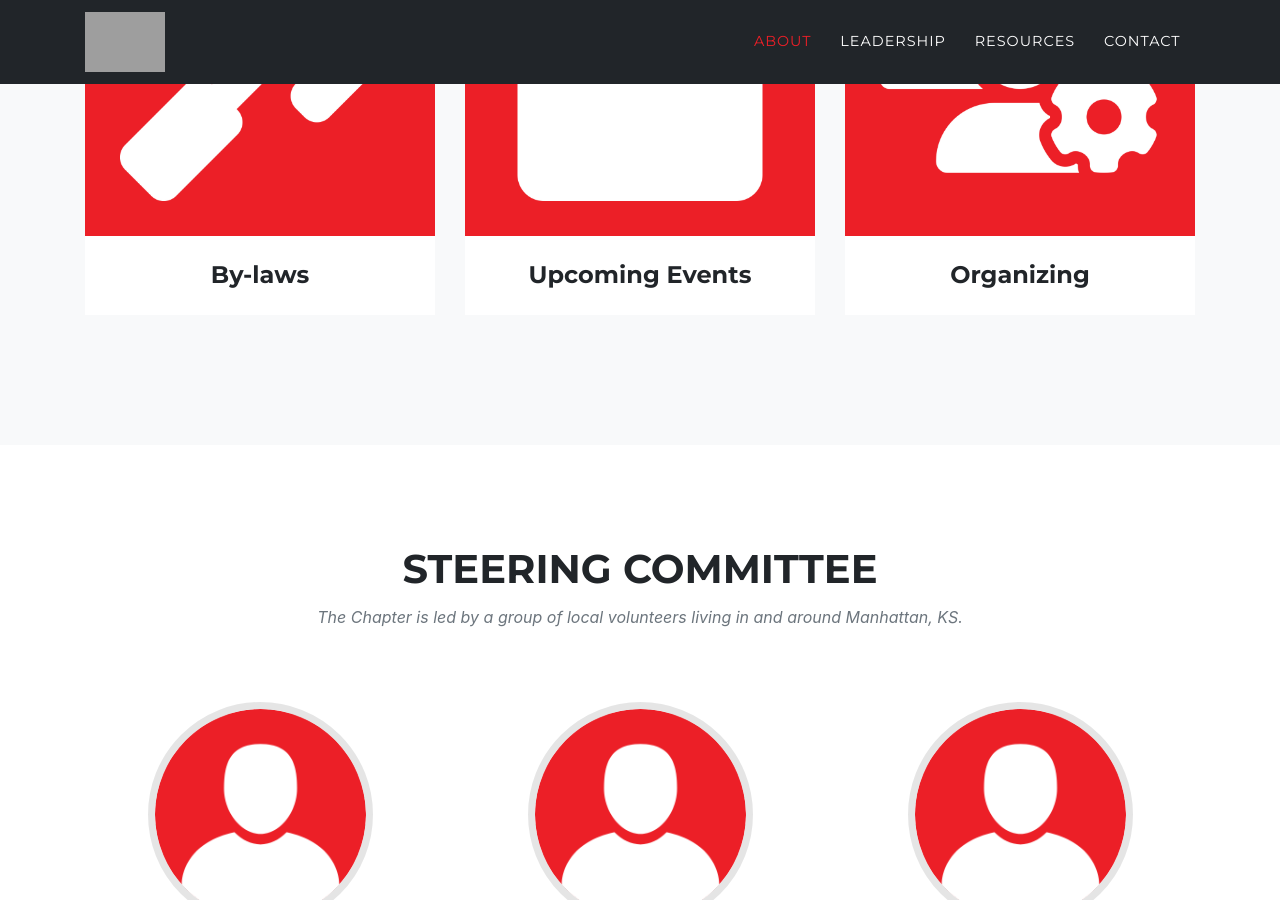
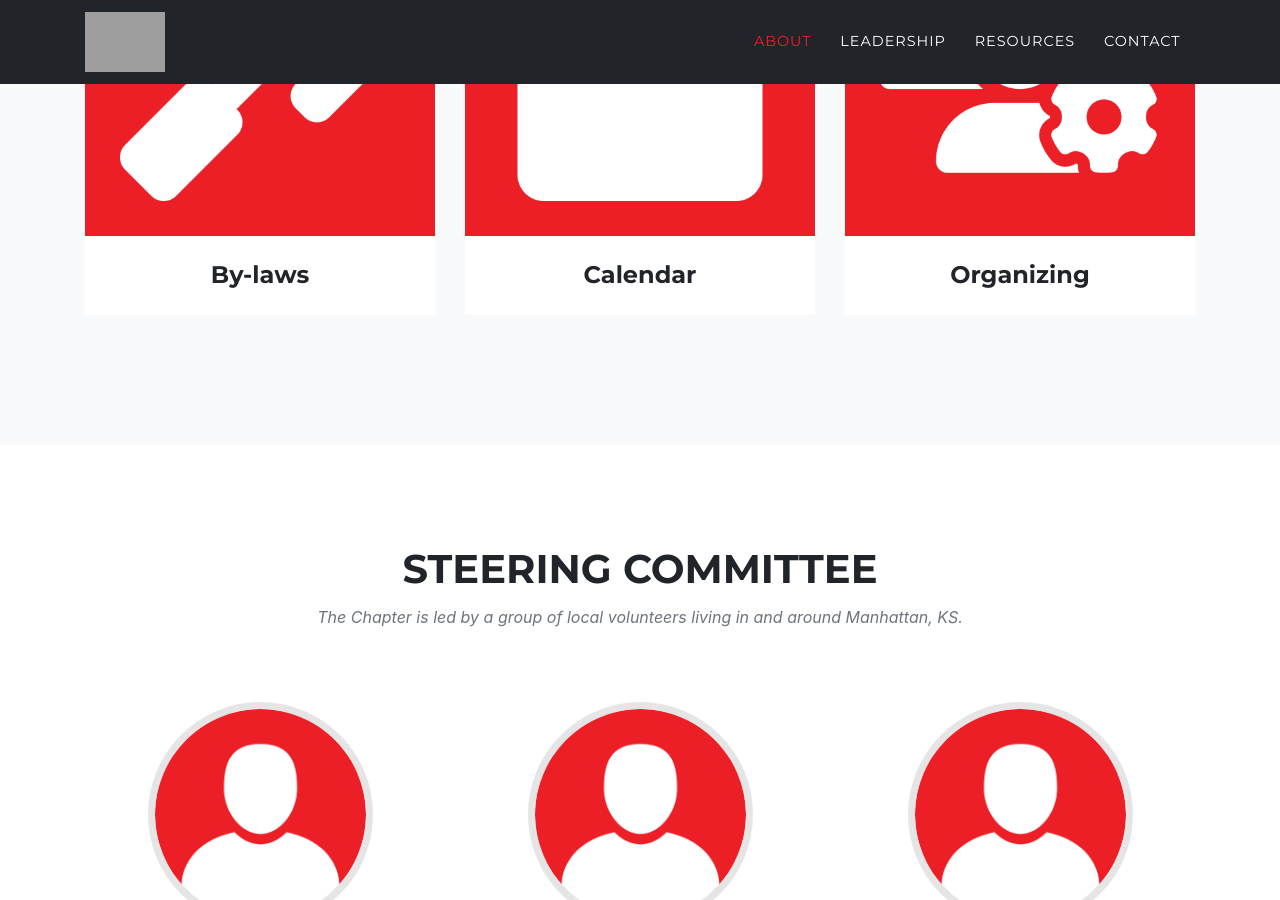
Before and after one commit to flinthillsdsa/website, a Jekyll site: the page built from index.md, in a window 1280 px wide and 900 px high, scrolled down 1273 px. Built offline with Jekyll 4.4.1, drawn with Linux system fonts in a browser that asks for light colours; some web fonts are replaced; grey boxes are pictures that could not be loaded.

Commit message:
Update calendar.md

```diff
--- a/_about/calendar.md
+++ b/_about/calendar.md
@@ -1,13 +1,15 @@
 ---
-#title: Calendar of Events
+#title: Chapter Calendar
 #subtitle:
 
 
 caption:
-  title: Upcoming Events
+  title: Calendar
   #subtitle:
   thumbnail: https://flinthillsdsa.github.io/website/assets/img/about/calendar.png
 ---
+
+
 
 Here’s our public calendar of upcoming meetings, actions, and events:
 
```
